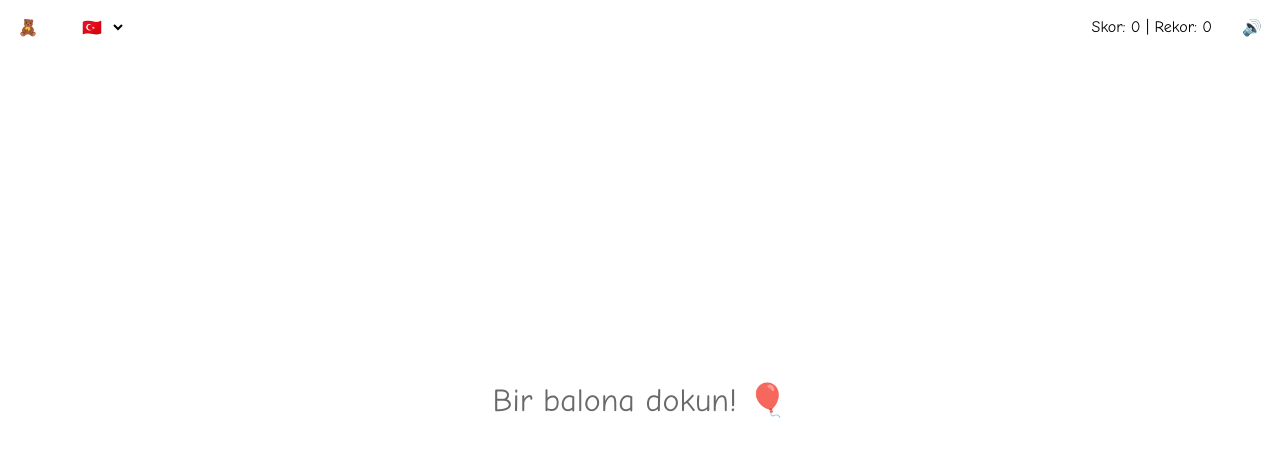
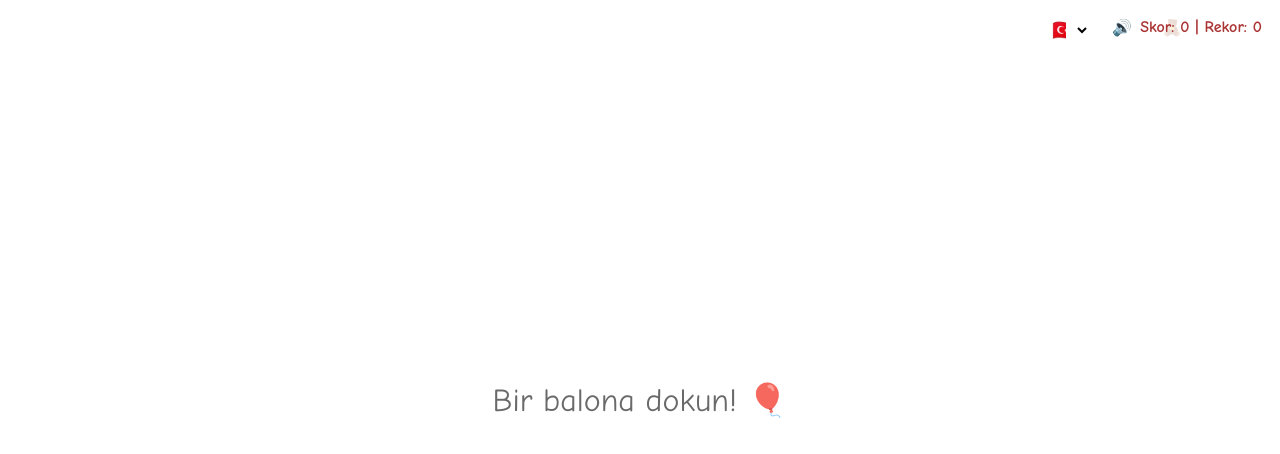
Before and after one commit to alperenkucukali/BalloonForBabies, a plain HTML site: page index.html in a window 1280 px wide. Drawn offline with Linux system fonts and the light colour scheme.

Commit message:
Update index.html

```diff
--- a/index.html
+++ b/index.html
@@ -9,9 +9,8 @@
       margin: 0;
       overflow: hidden;
       font-family: 'Comic Sans MS', cursive, sans-serif;
-      background: radial-gradient(circle at top left, #ffecf0, #ffd8d8),
-                  radial-gradient(circle at bottom right, #d8f0ff, #a8d0ff);
-      background-blend-mode: screen;
+      /* Daha sıcak, yumuşak pastel degrade arka plan */
+      background: linear-gradient(135deg, #fceef3 0%, #f9f4f5 50%, #ffdede 100%);
       user-select: none;
       touch-action: manipulation;
     }
@@ -77,10 +76,29 @@
       z-index: 1001;
     }
 
-    #soundToggle { right: 10px; cursor: pointer; }
-    #scoreDisplay { right: 60px; }
-    #infoButton { left: 10px; cursor: pointer; }
-    #languageSelect { left: 70px; }
+    #scoreDisplay {
+      right: 10px;
+      font-weight: bold;
+      color: #a33;
+      text-shadow: 0 0 4px #fff7f7;
+    }
+    #soundToggle {
+      right: 140px;
+      cursor: pointer;
+    }
+    #infoButton {
+      right: 90px;
+      cursor: pointer;
+    }
+    #languageSelect {
+      right: 190px;
+      width: 50px;
+      cursor: pointer;
+      font-size: 20px;
+      background: transparent;
+      border: none;
+      user-select: none;
+    }
 
     #startText {
       position: absolute;
@@ -107,6 +125,9 @@
       box-shadow: 0 0 20px rgba(0,0,0,0.2);
       display: none;
       z-index: 1002;
+      max-width: 320px;
+      font-size: 18px;
+      line-height: 1.3;
     }
 
     #infoPanel h2, #winPanel h2 {
@@ -127,14 +148,15 @@
 </head>
 <body>
   <div id="startText"></div>
-  <button id="soundToggle" aria-label="Toggle Sound">🔊</button>
-  <div id="scoreDisplay" aria-live="polite" aria-atomic="true"></div>
-  <button id="infoButton" aria-label="Show Rules">🧸</button>
-  <select id="languageSelect" aria-label="Select Language">
+
+  <select id="languageSelect" aria-label="Select Language" title="Select Language">
     <option value="tr">🇹🇷</option>
     <option value="en">🇬🇧</option>
     <option value="de">🇩🇪</option>
   </select>
+  <button id="soundToggle" aria-label="Toggle Sound" title="Toggle Sound">🔊</button>
+  <button id="infoButton" aria-label="Show Rules" title="Show Rules">🧸</button>
+  <div id="scoreDisplay" aria-live="polite" aria-atomic="true"></div>
 
   <div id="infoPanel" role="dialog" aria-modal="true" aria-labelledby="infoTitle">
     <h2 id="infoTitle"></h2>
@@ -209,7 +231,7 @@
 
       const t = (key) => LANG[lang][key];
 
-      // Başlangıçta sadece burada startText içerik atanır
+      // Başlangıçta startText metni atanır
       startText.textContent = t("start");
 
       function updateTexts() {
@@ -299,7 +321,14 @@
         }
       }
 
-      document.addEventListener("keydown", () => {
+      function userInteractionHandler() {
+        startIfNeeded();
+        document.removeEventListener("keydown", userInteractionHandler);
+        document.removeEventListener("click", userInteractionHandler);
+        document.removeEventListener("touchstart", userInteractionHandler);
+      }
+
+      document.addEventListener("keydown", (e) => {
         startIfNeeded();
         createBalloon();
       });
```
